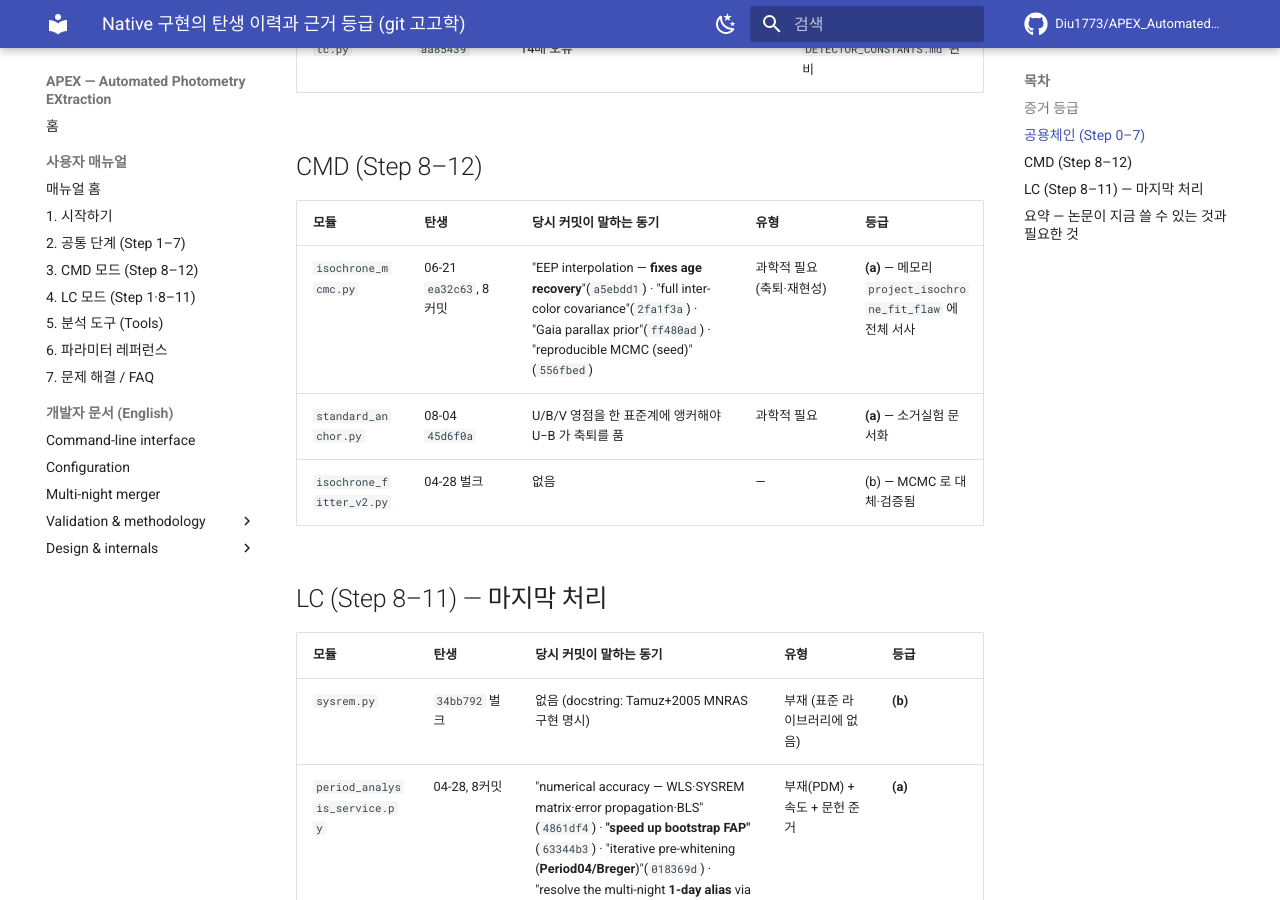
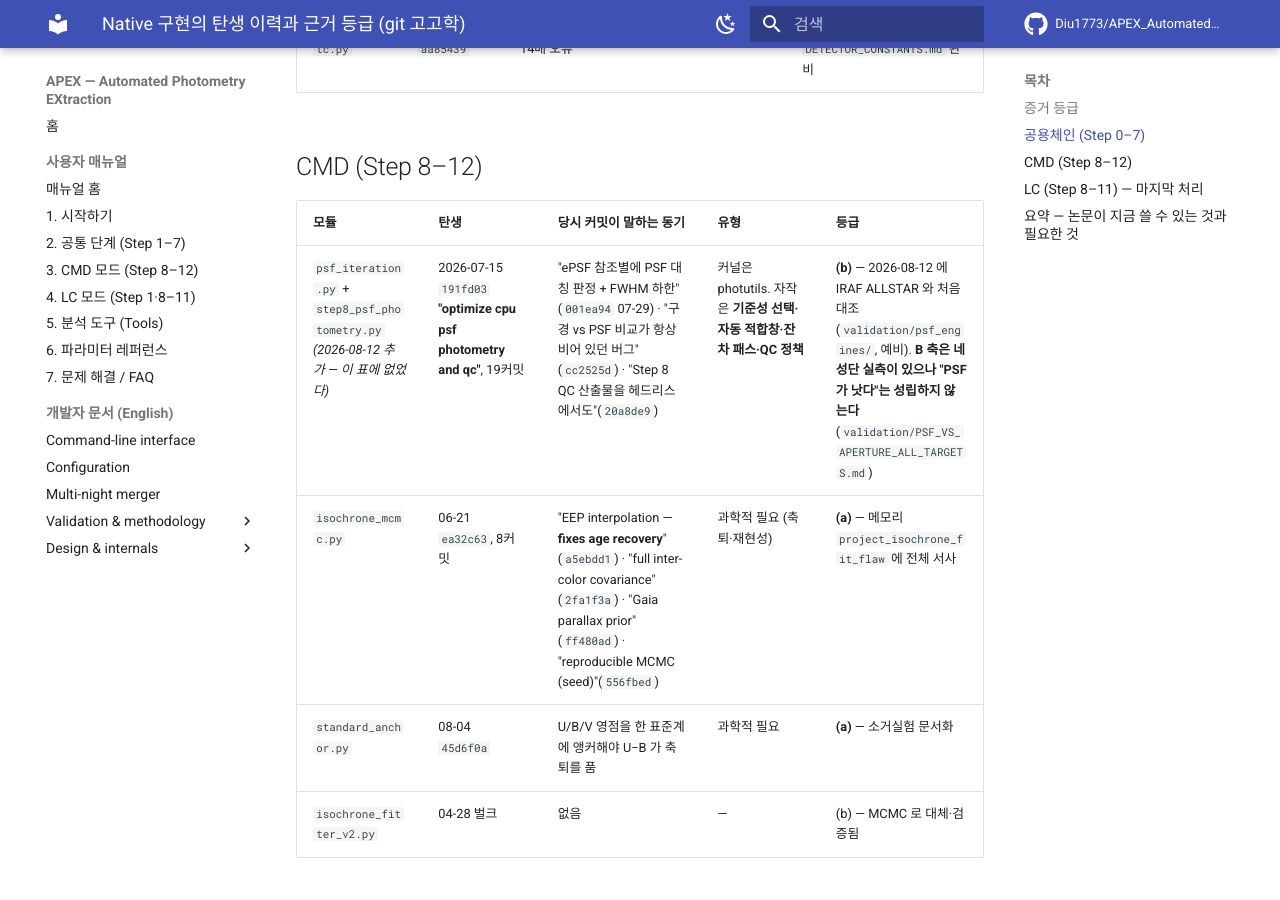
Before and after one commit to Diu1773/APEX_AutomatedPhotometryEXtraction, an MkDocs documentation site: the page built from docs/audit/APEX_NATIVE_PROVENANCE.md, in a window 1280 px wide and 900 px high, scrolled down 1918 px. Built offline with MkDocs 1.6.1 and Material for MkDocs 9.7.7, drawn with Linux system fonts in a browser that asks for light colours; comment, search, counter and statistics services are not loaded.

Commit message:
audit(provenance): PSF 모듈 행 추가 — 네 번째 감사 문서에서도 빠져 있었다
CMD 절에 isochrone_mcmc·standard_anchor 만 있고 step8 PSF 가 없었다.
git 고고학으로 채웠다 — 2026-07-15 191fd03 'optimize cpu psf photometry
and qc' 로 태어나 19 커밋. 근거 등급은 (b): 커널은 photutils 이고 자작은
기준성 선택·자동 적합창·잔차 패스·QC 정책이며, 외부 대조는 2026-08-12
IRAF ALLSTAR 가 처음이고 아직 예비다.

이로써 step8 이 빠져 있던 감사 표면이 네 곳으로 확인됐다: 성적표 표 ·
선행연구 표 · IRAF 대조 하네스 · 이 문서. 계통적 사각지대다.

Co-Authored-By: Claude Opus 5 <noreply@anthropic.com>

```diff
--- a/docs/audit/APEX_NATIVE_PROVENANCE.md
+++ b/docs/audit/APEX_NATIVE_PROVENANCE.md
@@ -37,6 +37,7 @@ LC 후반(주기분석)은 사용자 이해가 선행되어야 하므로 마지
 
 | 모듈 | 탄생 | 당시 커밋이 말하는 동기 | 유형 | 등급 |
 |---|---|---|---|---|
+| `psf_iteration.py` + `step8_psf_photometry.py` *(2026-08-12 추가 — 이 표에 없었다)* | 2026-07-15 `191fd03` **"optimize cpu psf photometry and qc"**, 19커밋 | "ePSF 참조별에 PSF 대칭 판정 + FWHM 하한"(`001ea94` 07-29) · "구경 vs PSF 비교가 항상 비어 있던 버그"(`cc2525d`) · "Step 8 QC 산출물을 헤드리스에서도"(`20a8de9`) | 커널은 photutils. 자작은 **기준성 선택·자동 적합창·잔차 패스·QC 정책** | **(b)** — 2026-08-12 에 IRAF ALLSTAR 와 처음 대조(`validation/psf_engines/`, 예비). **B 축은 네 성단 실측이 있으나 "PSF 가 낫다"는 성립하지 않는다** (`validation/PSF_VS_APERTURE_ALL_TARGETS.md`) |
 | `isochrone_mcmc.py` | 06-21 `ea32c63`, 8커밋 | "EEP interpolation — **fixes age recovery**"(`a5ebdd1`) · "full inter-color covariance"(`2fa1f3a`) · "Gaia parallax prior"(`ff480ad`) · "reproducible MCMC (seed)"(`556fbed`) | 과학적 필요 (축퇴·재현성) | **(a)** — 메모리 `project_isochrone_fit_flaw` 에 전체 서사 |
 | `standard_anchor.py` | 08-04 `45d6f0a` | U/B/V 영점을 한 표준계에 앵커해야 U−B 가 축퇴를 품 | 과학적 필요 | **(a)** — 소거실험 문서화 |
 | `isochrone_fitter_v2.py` | 04-28 벌크 | 없음 | — | (b) — MCMC 로 대체·검증됨 |
```
